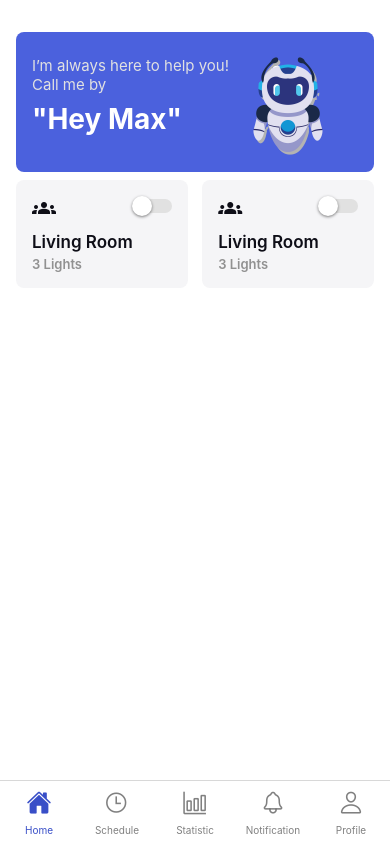
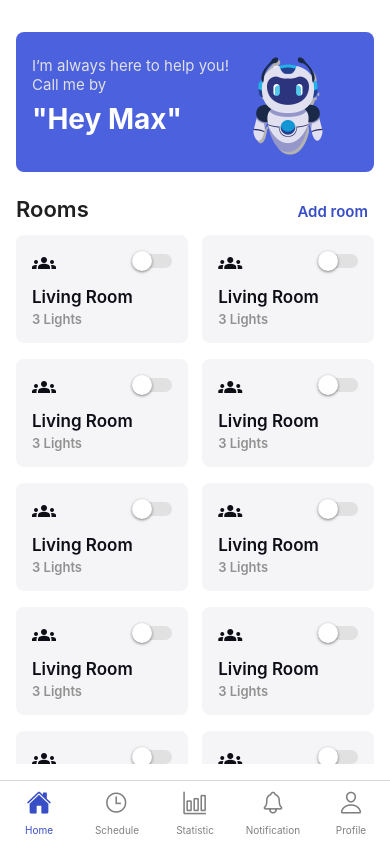
Before and after one commit to huylys12/smart-lighting-control-system, a React Native app in the folder client/: screen /HomeHome in a window 390 px wide. Built offline with nearby package versions, Linux system fonts and the light colour scheme.

Commit message:
Finish UI for HomeHome

```diff
--- a/client/src/screens/home/HomeHomeScreen.js
+++ b/client/src/screens/home/HomeHomeScreen.js
@@ -1,4 +1,12 @@
-import { StyleSheet, Text, View, Switch, Image } from "react-native";
+import {
+  StyleSheet,
+  Text,
+  View,
+  Switch,
+  Image,
+  ScrollView,
+  TouchableOpacity,
+} from "react-native";
 import { useNavigation } from "@react-navigation/native";
 import GroupsOutlineIcon from "react-native-vector-icons/MaterialIcons";
 import React, { useState } from "react";
@@ -24,6 +32,14 @@ export default function HomeHomeScreen({ navigation }) {
           source={require("../../../assets/images/bot.png")}
         />
       </View>
+      <View style={styles.sizeBox}></View>
+      <View style={styles.roomList.roomHeader.container}>
+        <Text style={styles.roomList.roomHeader.title}>Rooms</Text>
+        <TouchableOpacity style={styles.roomList.roomHeader.button.container}>
+          <Text style={styles.roomList.roomHeader.button.text}>Add room</Text>
+        </TouchableOpacity>
+      </View>
+      <ScrollView>
         <View style={styles.roomList.roomGrid}>
           <View style={styles.roomItem.container}>
             <View style={styles.roomItem.top}>
@@ -61,19 +77,166 @@ export default function HomeHomeScreen({ navigation }) {
             <Text style={styles.roomItem.title}>Living Room</Text>
             <Text style={styles.roomItem.subtitle}>3 Lights</Text>
           </View>
+          <View style={styles.roomItem.container}>
+            <View style={styles.roomItem.top}>
+              <GroupsOutlineIcon
+                name="groups"
+                type="outline"
+                size={24}
+                color="#0E0E17"
+              />
+              <Switch
+                trackColor={{ false: "#E1E1E1", true: "#384EC7" }}
+                thumbColor={"#fff"}
+                onValueChange={toggleSwitch}
+                value={isEnabled}
+              />
             </View>
+            <Text style={styles.roomItem.title}>Living Room</Text>
+            <Text style={styles.roomItem.subtitle}>3 Lights</Text>
+          </View>
+          <View style={styles.roomItem.container}>
+            <View style={styles.roomItem.top}>
+              <GroupsOutlineIcon
+                name="groups"
+                type="outline"
+                size={24}
+                color="#0E0E17"
+              />
+              <Switch
+                trackColor={{ false: "#E1E1E1", true: "#384EC7" }}
+                thumbColor={"#fff"}
+                onValueChange={toggleSwitch}
+                value={isEnabled}
+              />
+            </View>
+            <Text style={styles.roomItem.title}>Living Room</Text>
+            <Text style={styles.roomItem.subtitle}>3 Lights</Text>
+          </View>
+          <View style={styles.roomItem.container}>
+            <View style={styles.roomItem.top}>
+              <GroupsOutlineIcon
+                name="groups"
+                type="outline"
+                size={24}
+                color="#0E0E17"
+              />
+              <Switch
+                trackColor={{ false: "#E1E1E1", true: "#384EC7" }}
+                thumbColor={"#fff"}
+                onValueChange={toggleSwitch}
+                value={isEnabled}
+              />
+            </View>
+            <Text style={styles.roomItem.title}>Living Room</Text>
+            <Text style={styles.roomItem.subtitle}>3 Lights</Text>
+          </View>
+          <View style={styles.roomItem.container}>
+            <View style={styles.roomItem.top}>
+              <GroupsOutlineIcon
+                name="groups"
+                type="outline"
+                size={24}
+                color="#0E0E17"
+              />
+              <Switch
+                trackColor={{ false: "#E1E1E1", true: "#384EC7" }}
+                thumbColor={"#fff"}
+                onValueChange={toggleSwitch}
+                value={isEnabled}
+              />
+            </View>
+            <Text style={styles.roomItem.title}>Living Room</Text>
+            <Text style={styles.roomItem.subtitle}>3 Lights</Text>
+          </View>
+          <View style={styles.roomItem.container}>
+            <View style={styles.roomItem.top}>
+              <GroupsOutlineIcon
+                name="groups"
+                type="outline"
+                size={24}
+                color="#0E0E17"
+              />
+              <Switch
+                trackColor={{ false: "#E1E1E1", true: "#384EC7" }}
+                thumbColor={"#fff"}
+                onValueChange={toggleSwitch}
+                value={isEnabled}
+              />
+            </View>
+            <Text style={styles.roomItem.title}>Living Room</Text>
+            <Text style={styles.roomItem.subtitle}>3 Lights</Text>
+          </View>
+          <View style={styles.roomItem.container}>
+            <View style={styles.roomItem.top}>
+              <GroupsOutlineIcon
+                name="groups"
+                type="outline"
+                size={24}
+                color="#0E0E17"
+              />
+              <Switch
+                trackColor={{ false: "#E1E1E1", true: "#384EC7" }}
+                thumbColor={"#fff"}
+                onValueChange={toggleSwitch}
+                value={isEnabled}
+              />
+            </View>
+            <Text style={styles.roomItem.title}>Living Room</Text>
+            <Text style={styles.roomItem.subtitle}>3 Lights</Text>
+          </View>
+          <View style={styles.roomItem.container}>
+            <View style={styles.roomItem.top}>
+              <GroupsOutlineIcon
+                name="groups"
+                type="outline"
+                size={24}
+                color="#0E0E17"
+              />
+              <Switch
+                trackColor={{ false: "#E1E1E1", true: "#384EC7" }}
+                thumbColor={"#fff"}
+                onValueChange={toggleSwitch}
+                value={isEnabled}
+              />
+            </View>
+            <Text style={styles.roomItem.title}>Living Room</Text>
+            <Text style={styles.roomItem.subtitle}>3 Lights</Text>
+          </View>
+          <View style={styles.roomItem.container}>
+            <View style={styles.roomItem.top}>
+              <GroupsOutlineIcon
+                name="groups"
+                type="outline"
+                size={24}
+                color="#0E0E17"
+              />
+              <Switch
+                trackColor={{ false: "#E1E1E1", true: "#384EC7" }}
+                thumbColor={"#fff"}
+                onValueChange={toggleSwitch}
+                value={isEnabled}
+              />
+            </View>
+            <Text style={styles.roomItem.title}>Living Room</Text>
+            <Text style={styles.roomItem.subtitle}>3 Lights</Text>
+          </View>
+        </View>
+      </ScrollView>
     </View>
   );
 }
 
 const styles = StyleSheet.create({
-
   container: {
     flex: 1,
     padding: 16,
     paddingTop: 32,
     backgroundColor: "#fff",
     justifyContent: "start",
+  },
+  sizeBox: {
+    height: 24,
   },
   intro: {
     container: {
@@ -127,6 +290,27 @@ const styles = StyleSheet.create({
     },
   },
   roomList: {
+    roomHeader: {
+      container: {
+        flexDirection: "row",
+        justifyContent: "space-between",
+      },
+      title: {
+        fontSize: 22,
+        fontWeight: 600,
+        color: "#1f1f1f",
+      },
+      button: {
+        container: {
+          padding: 6
+        },
+        text: {
+          fontWeight: 600,
+          fontSize: 15,
+          color: "#384EC7",
+        }
+      }
+    },
     roomGrid: {
       flexDirection: "row",
       flexWrap: "wrap",
```
Lines whose indentation alone changed are shown as unchanged.
